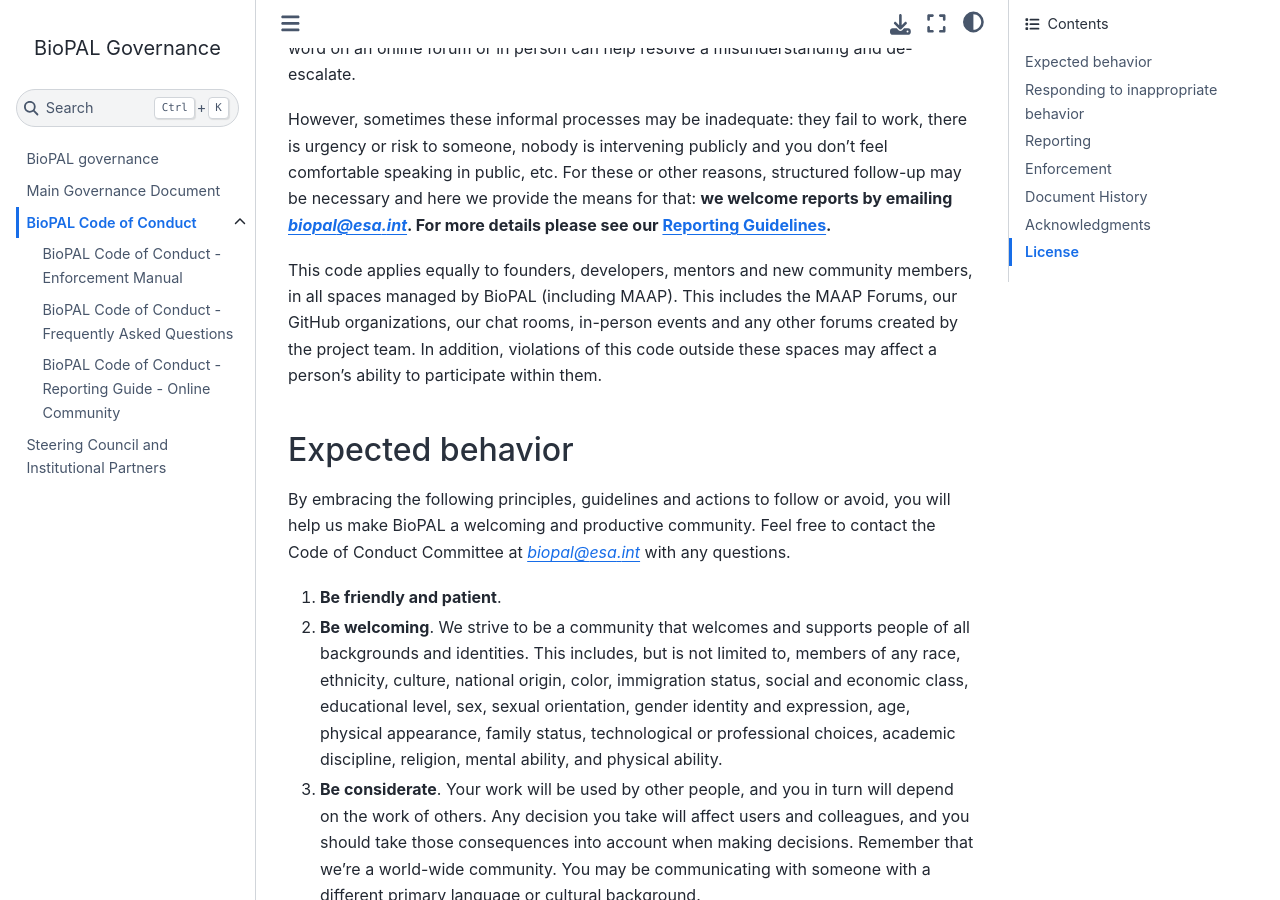
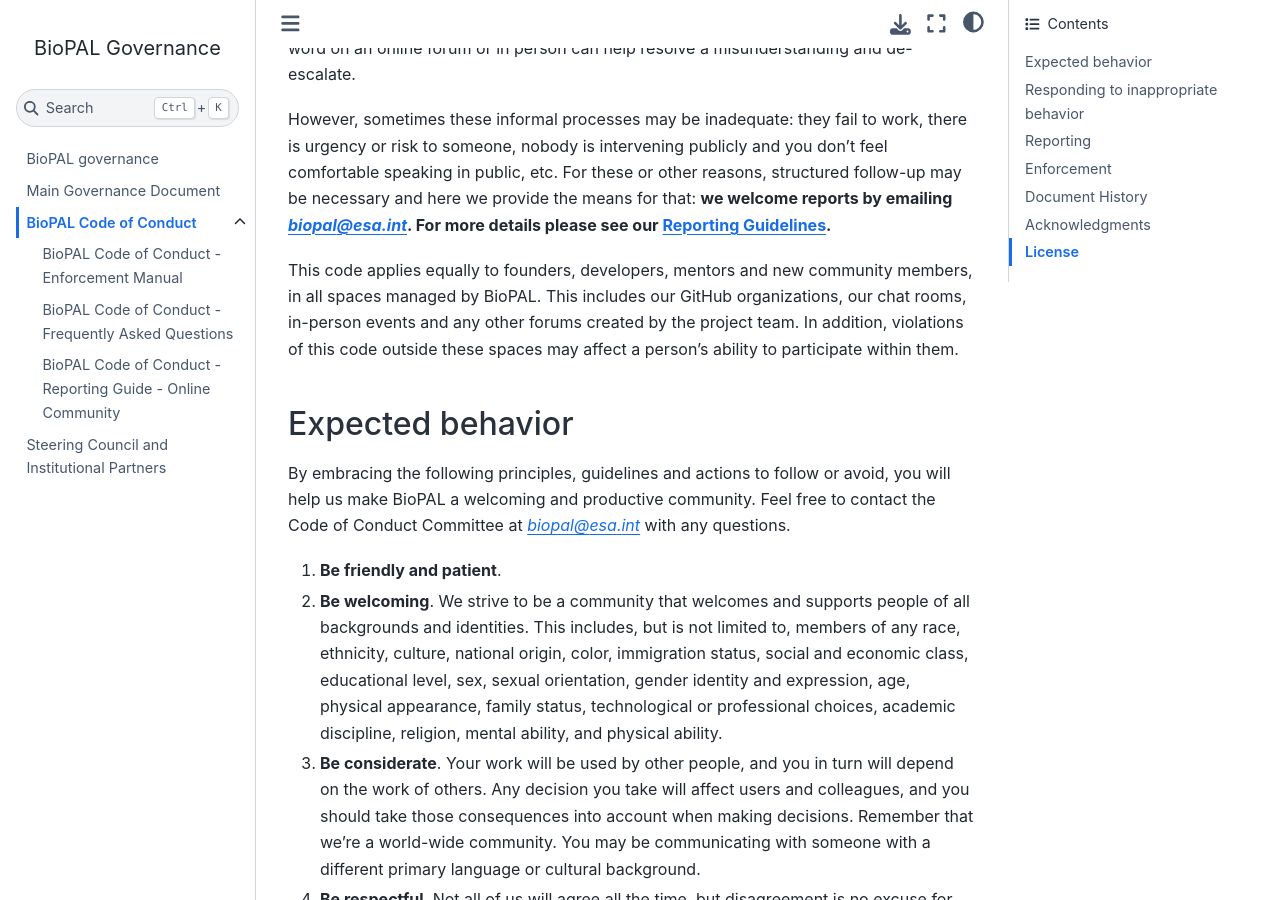
Before and after one commit to BioPAL/governance, a Jupyter Book: the page built from conduct/code_of_conduct.md, in a window 1280 px wide and 900 px high, scrolled down 630 px. Built offline with Jupyter Book 1.0.4 settings and Sphinx 7.4.7 and the Sphinx Book theme 1.1.4, drawn with Linux system fonts in a browser that asks for light colours.

Commit message:
[ENH] remove MAAP references in CoC

```diff
--- a/conduct/code_of_conduct.md
+++ b/conduct/code_of_conduct.md
@@ -35,8 +35,8 @@ for that: **we welcome reports by emailing
 [Reporting Guidelines](reporting_online).**
 
 This code applies equally to founders, developers, mentors and new community
-members, in all spaces managed by BioPAL (including MAAP). This
-includes the MAAP Forums, our GitHub organizations, our chat rooms, in-person
+members, in all spaces managed by BioPAL. This
+includes our GitHub organizations, our chat rooms, in-person
 events and any other forums created by the project team. In addition,
 violations of this code outside these spaces may affect a person's ability to
 participate within them.
```
Also changed, not shown: conduct/enforcement.md (+1 -1 lines), conduct/faq.md (+1 -1 lines).
